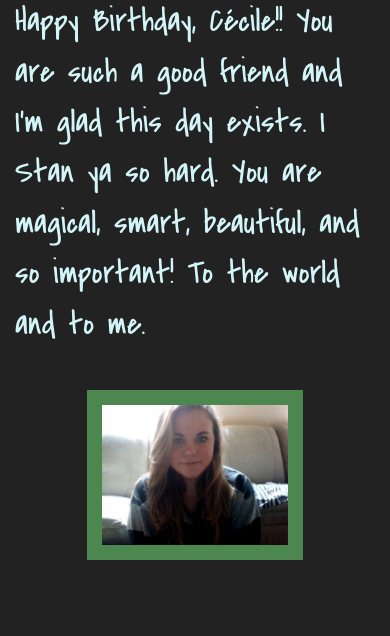
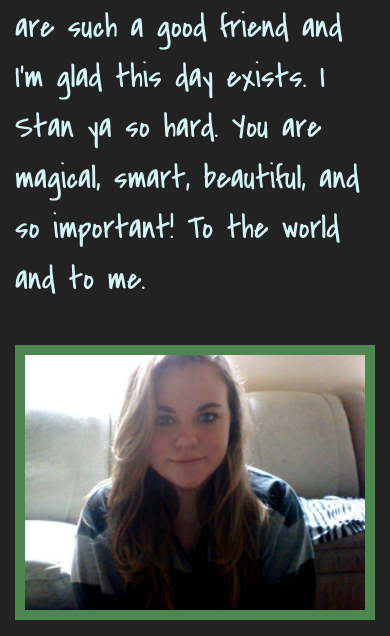
Before and after one commit to bnsuoh/birthday, a plain HTML site: page index.html in a window 390 px wide. Shown: the part 208-844 px from the top of the page. Drawn offline with nearby package versions, Linux system fonts and the light colour scheme.

Commit message:
better mobile

```diff
--- a/index.html
+++ b/index.html
@@ -13,7 +13,6 @@
     }
     #main {
     	text-align: center;
-    	padding-top: 75px;
     }
     h2 {
     	font-family: 'Covered By Your Grace', sans-serif;
@@ -30,16 +29,28 @@
     	text-align: left;
     	font-size: 2.1em;
     }
+
+    @media (max-width: 991px) {
     	img {
-    	width: 60%;
-    	border: 15px solid #4D8750;
+    		border: 10px solid #4D8750;
+    		width: 100%;
    		}
+   		#main {
+	    	padding-top: 30px;
+	    }
+    }
+
 
     @media (min-width: 992px) {
 		#main {
 	    	text-align: center;
 	    	padding-right: 150px;
 	    	padding-left: 150px;
+	    	padding-top: 75px;
+	    }
+	    img {
+	    	width: 60%;
+	    	border: 15px solid #4D8750;
 	    }
     }
 	</style>
```
Lines whose indentation alone changed are shown as unchanged.
